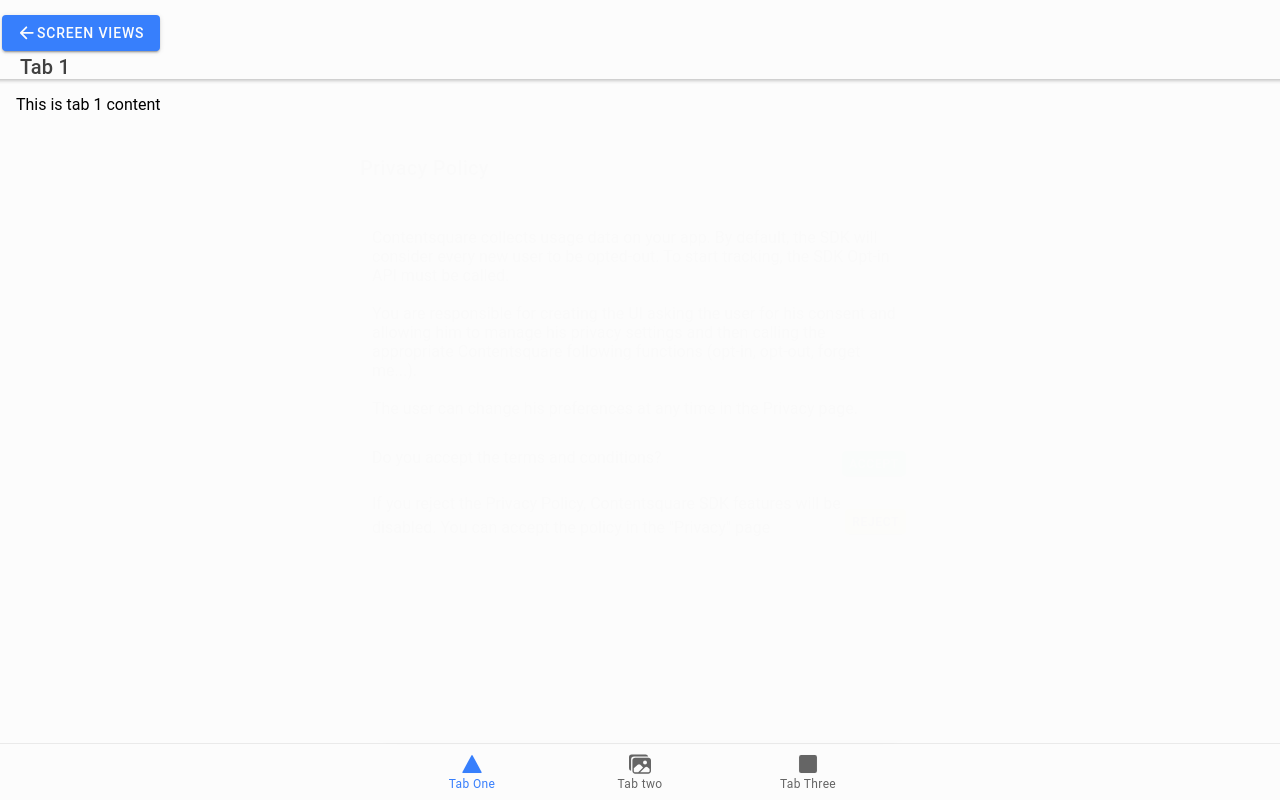
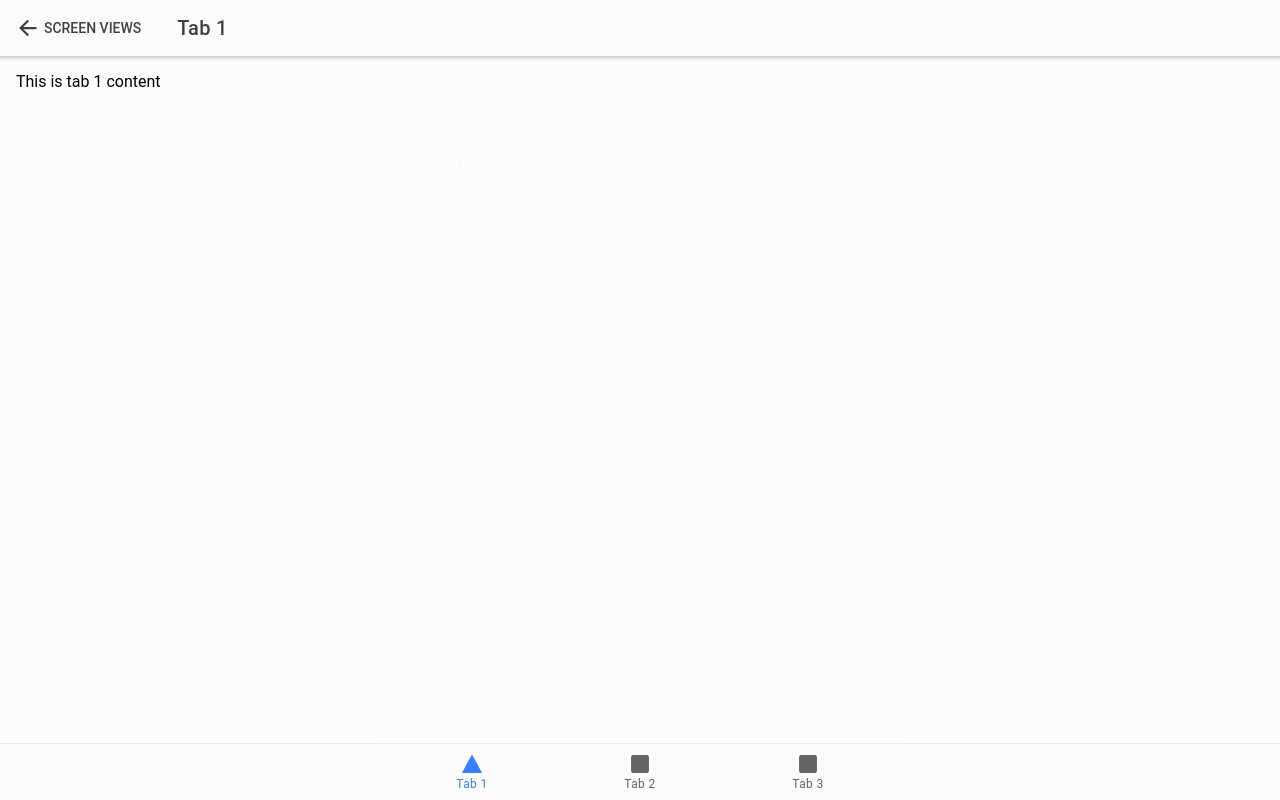
Before and after one commit to ContentSquare/capacitor-sample-app, a React (Create React App) app in the folder React/: page /screen-views/tabs/one in a window 1280 px wide. Built offline with nearby package versions, Linux system fonts and the light colour scheme.

Commit message:
Fix UI issues (tabs screen transition, modal and slides screens)

```diff
--- a/React/package.json
+++ b/React/package.json
@@ -3,9 +3,11 @@
   "version": "0.0.1",
   "private": true,
   "dependencies": {
+    "@capacitor/android": "4.5.0",
     "@capacitor/app": "4.1.1",
     "@capacitor/core": "4.5.0",
     "@capacitor/haptics": "4.1.0",
+    "@capacitor/ios": "4.5.0",
     "@capacitor/keyboard": "4.1.0",
     "@capacitor/status-bar": "4.1.0",
     "@ionic/react": "^6.3.8",
--- /dev/null
+++ b/React/src/pages/dynamic-variables/DynamicVariables.css
@@ -0,0 +1,3 @@
+ion-card-title {
+    font-size: 1.2rem;
+}
--- a/React/src/pages/screen-views/ScreenViews.tsx
+++ b/React/src/pages/screen-views/ScreenViews.tsx
@@ -6,7 +6,7 @@ const ScreenViews = () => {
             <IonHeader>
                 <IonToolbar>
                     <IonButtons slot="start">
-                        <IonBackButton text="Showcases" />
+                        <IonBackButton text="Showcases" defaultHref='/home'/>
                     </IonButtons>
                     <IonTitle>Screen Views</IonTitle>
                 </IonToolbar>
--- a/React/src/pages/screen-views/screen-modal/ScreenModal.tsx
+++ b/React/src/pages/screen-views/screen-modal/ScreenModal.tsx
@@ -6,7 +6,7 @@ const ScreenModal = () => {
 
     const modal = useRef<HTMLIonModalElement>(null);
 
-    function onWillDismiss(_ev: CustomEvent<OverlayEventDetail>) {}
+    function onWillDismiss(_ev: CustomEvent<OverlayEventDetail>) { }
 
     return (
         <IonPage>
@@ -24,10 +24,15 @@ const ScreenModal = () => {
                     Open
                 </IonButton>
 
-                <IonModal ref={modal} trigger="open-modal" onWillDismiss={(ev) => onWillDismiss(ev)}>
+                <IonModal ref={modal} trigger="open-modal" onWillDismiss={onWillDismiss}>
+                    <IonHeader>
+                        <IonToolbar>
+                            <IonTitle>Modal Screen</IonTitle>
+                        </IonToolbar>
+                    </IonHeader>
                     <IonContent className="ion-padding">
                         <p>This is the modal screen. When it's closed, the opener screen will also send its screen name.</p>
-                        <IonButton onClick={modal.current?.dismiss}>Close</IonButton>
+                        <IonButton onClick={() => modal.current?.dismiss()} expand="full">Close</IonButton>
                     </IonContent>
                 </IonModal>
             </IonContent>
--- a/React/src/pages/screen-views/screen-slide/ScreenSlide.css
+++ b/React/src/pages/screen-views/screen-slide/ScreenSlide.css
@@ -2,3 +2,7 @@
     height: 100%;
     background: #F8F8F8;
 }
+
+.swiper-slide {
+    padding: 0px 20px;
+}
--- a/React/src/pages/screen-views/screen-slide/ScreenSlide.tsx
+++ b/React/src/pages/screen-views/screen-slide/ScreenSlide.tsx
@@ -26,7 +26,7 @@ const ScreenSlide = () => {
             <IonContent className="ion-padding">
                 <Swiper
                     modules={[Navigation, Pagination]}
-                    navigation={true}
+                    navigation={false}
                     pagination={true}
                     centeredSlides={true}
                     onSlideChange={(s) => onSlideChange(s)}
--- a/React/src/pages/screen-views/screen-tabs/ScreenTabs.tsx
+++ b/React/src/pages/screen-views/screen-tabs/ScreenTabs.tsx
@@ -1,37 +1,50 @@
 import ScreenTabsOne from './screen-tabs-one/ScreenTabsOne';
 import ScreenTabsThree from './screen-tabs-three/ScreenTabsThree';
 import ScreenTabsTwo from './screen-tabs-two/ScreenTabsTwo';
-import { IonContent, IonIcon, IonLabel, IonRouterOutlet, IonTabBar, IonTabButton, IonTabs } from '@ionic/react';
+import { IonBackButton, IonButtons, IonHeader, IonIcon, IonLabel, IonRouterOutlet, IonTabBar, IonTabButton, IonTabs, IonTitle, IonToolbar } from '@ionic/react';
 import { Redirect, Route, RouteComponentProps } from 'react-router';
-import { triangle, images, square } from 'ionicons/icons';
+import { triangle, square } from 'ionicons/icons';
 
 const ScreenTabs: React.FC<RouteComponentProps> = ({ match }) => {
     return (
-        <IonContent>
         <IonTabs>
+            <IonHeader>
+                <IonToolbar>
+                    <IonButtons slot="start">
+                        <IonBackButton text="Showcases" />
+                    </IonButtons>
+                    <IonTitle>Screen Views</IonTitle>
+                </IonToolbar>
+            </IonHeader>
             <IonRouterOutlet>
-                    <Route path={`${match.url}/one`} component={ScreenTabsOne} />
-                    <Route path={`${match.url}/two`} component={ScreenTabsTwo} />
-                    <Route path={`${match.url}/three`} component={ScreenTabsThree} />
-                    <Redirect exact from={match.url} to={`${match.url}/one`} />
+                <Route exact path={`${match.url}/one`} >
+                    <ScreenTabsOne />
+                </Route>
+                <Route exact path={`${match.url}/two`} >
+                    <ScreenTabsTwo />
+                </Route>
+                <Route path={`${match.url}/three`} >
+                    <ScreenTabsThree />
+                </Route>
+                <Route exact path={`${match.url}`}>
+                    <Redirect to={`${match.url}/one`} />
+                </Route>
             </IonRouterOutlet>
             <IonTabBar slot="bottom">
-                    <IonTabButton tab="one" href="/screen-views/tabs/one">
+                <IonTabButton tab="tab1" href={`${match.url}/one`}>
                     <IonIcon icon={triangle} />
-                        <IonLabel>Tab One</IonLabel>
+                    <IonLabel>Tab 1</IonLabel>
                 </IonTabButton>
-                    <IonTabButton tab="two" href="/screen-views/tabs/two">
-                        <IonIcon icon={images} />
-                        <IonLabel>Tab two</IonLabel>
+                <IonTabButton tab="tab2" href={`${match.url}/two`}>
+                    <IonIcon icon={square} />
+                    <IonLabel>Tab 2</IonLabel>
                 </IonTabButton>
-                    <IonTabButton tab="three" href="/screen-views/tabs/three">
+                <IonTabButton tab="tab3" href={`${match.url}/three`}>
                     <IonIcon icon={square} />
-                        <IonLabel>Tab Three</IonLabel>
+                    <IonLabel>Tab 3</IonLabel>
                 </IonTabButton>
             </IonTabBar>
         </IonTabs>
-        </IonContent>
-
     );
 };
 
--- a/React/src/pages/screen-views/screen-tabs/screen-tabs-one/ScreenTabsOne.tsx
+++ b/React/src/pages/screen-views/screen-tabs/screen-tabs-one/ScreenTabsOne.tsx
@@ -1,16 +1,14 @@
 
-import { IonButton, IonContent, IonHeader, IonIcon, IonPage, IonTitle, IonToolbar } from '@ionic/react';
-import { arrowBackOutline } from 'ionicons/icons';
+import { IonBackButton, IonButtons, IonContent, IonHeader, IonPage, IonTitle, IonToolbar } from '@ionic/react';
 
 const ScreenTabsOne = () => {
     return (
         <IonPage>
             <IonHeader>
                 <IonToolbar>
-                    <IonButton routerLink='/screen-views' routerDirection='root'>
-                        <IonIcon icon={arrowBackOutline} />
-                        Screen views
-                    </IonButton>
+                    <IonButtons slot="start">
+                        <IonBackButton defaultHref='/screen-views' text="Screen Views" />
+                    </IonButtons>
                     <IonTitle>Tab 1</IonTitle>
                 </IonToolbar>
             </IonHeader>
--- a/React/src/pages/screen-views/screen-tabs/screen-tabs-three/ScreenTabsThree.tsx
+++ b/React/src/pages/screen-views/screen-tabs/screen-tabs-three/ScreenTabsThree.tsx
@@ -1,24 +1,17 @@
-import { IonButton, IonContent, IonHeader, IonIcon, IonPage, IonTitle, IonToolbar } from '@ionic/react';
-import { arrowBackOutline } from 'ionicons/icons';
+import { IonBackButton, IonButtons, IonContent, IonHeader, IonPage, IonTitle, IonToolbar } from '@ionic/react';
 
 const ScreenTabsThree = () => {
     return (
         <IonPage>
             <IonHeader>
                 <IonToolbar>
-                    <IonButton routerLink='/screen-views' routerDirection='root'>
-                        <IonIcon icon={arrowBackOutline} />
-                        Screen views
-                    </IonButton>
+                    <IonButtons slot="start">
+                        <IonBackButton defaultHref='/screen-views' text="Screen Views" />
+                    </IonButtons>
                     <IonTitle>Tab 3</IonTitle>
                 </IonToolbar>
             </IonHeader>
             <IonContent className='ion-padding'>
-                <IonHeader collapse="condense">
-                    <IonToolbar>
-                        <IonTitle size="large">Tab 3</IonTitle>
-                    </IonToolbar>
-                </IonHeader>
                 This is tab 3 content
             </IonContent>
         </IonPage>
--- a/React/src/pages/screen-views/screen-tabs/screen-tabs-two/ScreenTabsTwo.tsx
+++ b/React/src/pages/screen-views/screen-tabs/screen-tabs-two/ScreenTabsTwo.tsx
@@ -1,16 +1,12 @@
-import { IonButton, IonButtons, IonContent, IonHeader, IonIcon, IonPage, IonTitle, IonToolbar } from '@ionic/react';
-import { arrowBackOutline } from 'ionicons/icons';
+import { IonBackButton, IonButtons, IonContent, IonHeader, IonPage, IonTitle, IonToolbar } from '@ionic/react';
 
 const ScreenTabsTwo = () => {
     return (
         <IonPage>
-            <IonHeader >
+            <IonHeader>
                 <IonToolbar>
                     <IonButtons slot="start">
-                        <IonButton routerLink='/screen-views' routerDirection='root'>
-                            <IonIcon icon={arrowBackOutline} />
-                            Screen views
-                        </IonButton>
+                        <IonBackButton defaultHref='/screen-views' text="Screen Views" />
                     </IonButtons>
                     <IonTitle>Tab 2</IonTitle>
                 </IonToolbar>
--- a/React/src/pages/transactions/Transactions.css
+++ b/React/src/pages/transactions/Transactions.css
@@ -11,3 +11,7 @@
     background: #d6d9dd;
     color: #fff;
 }
+
+ion-footer.ion-padding {
+    padding-bottom: 40px;
+}
```
Also changed, not shown: React/src/pages/dynamic-variables/DynamicVariables.tsx (+15 -7 lines), 123 other files (tests, documents, lock files or other folders). Lines whose indentation alone changed are shown as unchanged.
